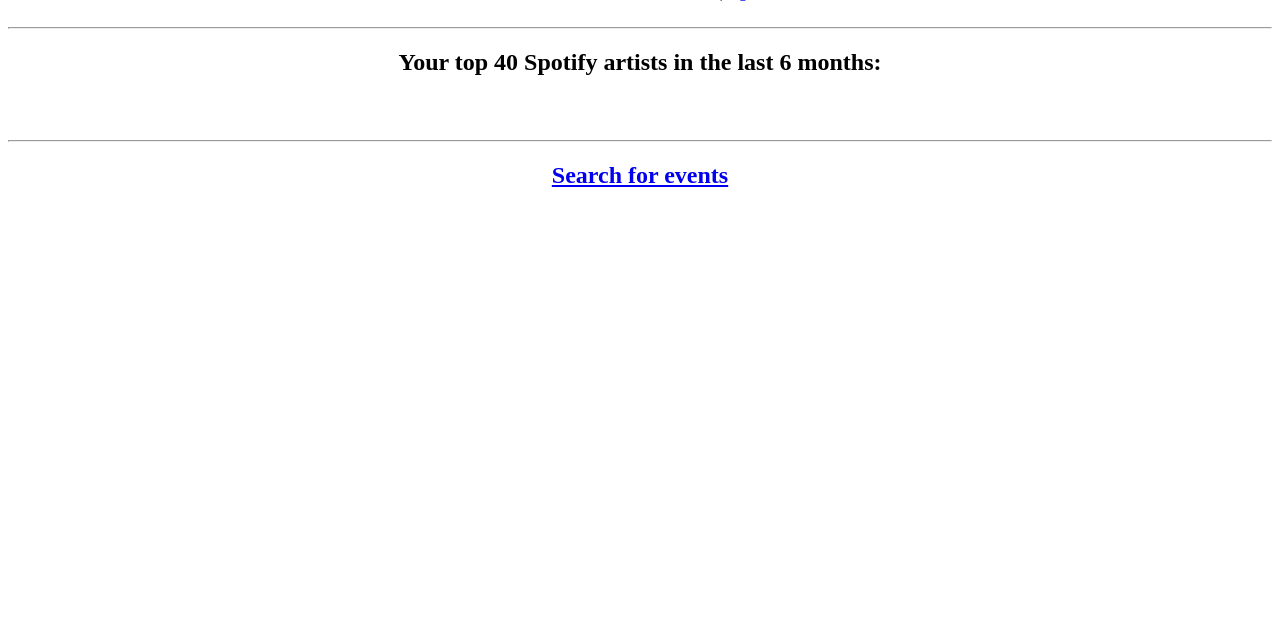
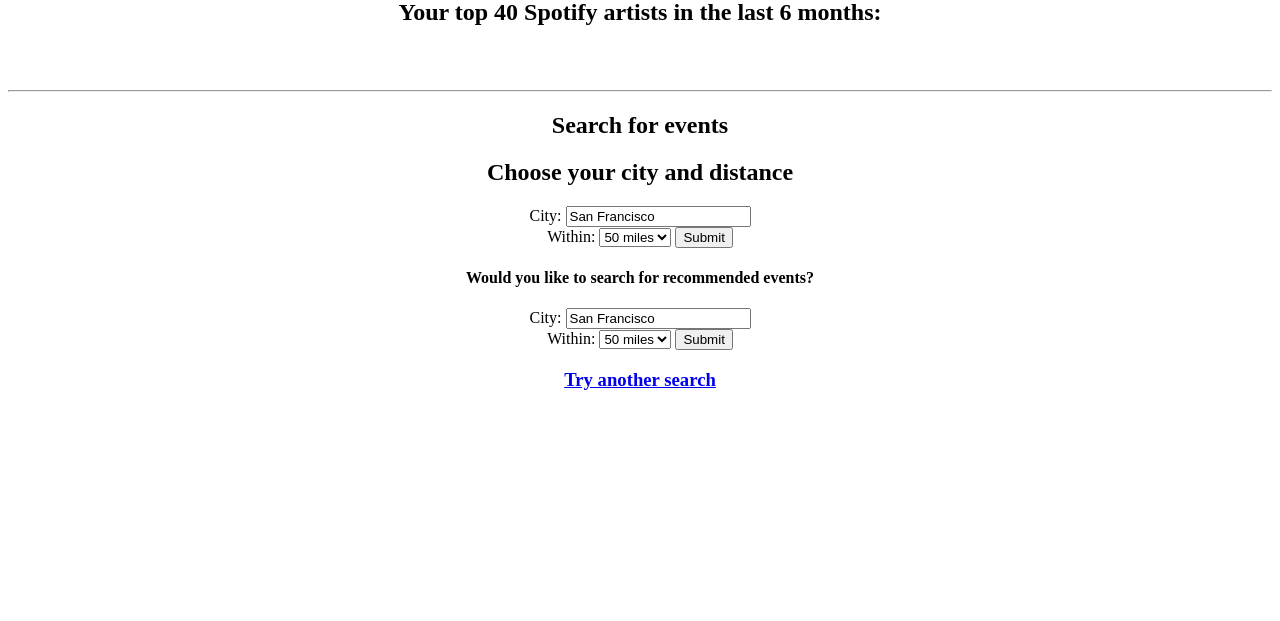
Before and after one commit to cckl/Eventify, a Flask app: template templates/top-40.html in a window 1280 px wide. Shown: the part 179-800 px from the top of the page. Run offline with Flask 2, Linux system fonts and the light colour scheme; the template is opened without the code that fills it, so the values that code supplies are empty.

Commit message:
Move event search to top 40 artists page

```diff
--- a/templates/top-40.html
+++ b/templates/top-40.html
@@ -6,9 +6,9 @@
 
 <div class="header">
   {% if user['images'] %}
-    <img src="{{ user['images'][0]['url'] }}" alt="image for user['display_name']" style="border-radius: 50%; height: 150px; width: 150px">
+    <img src="{{ user['images'][0]['url'] }}" alt="image for user['display_name']" style="border-radius: 50%; height: 100px; width: 100px">
   {% else %}
-    <img src="https://eventify.sfo2.digitaloceanspaces.com/blush.jpg" alt="Default display image" style="border-radius: 50%; height: 150px; width: 150px">
+    <img src="https://eventify.sfo2.digitaloceanspaces.com/blush.jpg" alt="Default display image" style="border-radius: 50%; height: 100px; width: 100x">
   {% endif %}
   Hello, <a href="{{ user['external_urls']['spotify'] }}" target="_blank">{{ user['display_name']}}</a>! |
   <a href="/logout">logout</a>
@@ -22,7 +22,7 @@
   <!-- unpack artist data -->
   {% for index, artist, url, img, id in artists %}
   <div style="display: inline-block; ">
-    <span><img src="{{ img }}" style="padding: 0.5em 1em 0 1em; border-radius: 50%; height: 100px; width: 100px" alt="Spotify profile image of {{ artist }}"></span>
+    <span><img src="{{ img }}" style="padding: 0.5em 1em 0 1em; border-radius: 50%; height: 80px; width: 80px" alt="Spotify profile image of {{ artist }}"></span>
     <br>
     <span>{{ index }}. <a href="{{ url}}" target="_blank">{{ artist }}</a></span>
   </div>
@@ -33,9 +33,53 @@
 <hr>
 
 <div>
-  <h2><a href="/event-search">Search for events</a></h2>
+  <h2>Search for events</h2>
+  <div id="search-area">
+    <h2>Choose your city and distance</h2>
+    <form id="event-search">
+      City:
+        <input type="text" name="city" id="city" value="San Francisco">
+        <br>
+      Within:
+        <select name="distance" id="distance">
+          <option value="5mi">5 miles</option>
+          <option value="10mi">10 miles</option>
+          <option value="25mi">25 miles</option>
+          <option selected value="50mi">50 miles</option>
+        </select>
+      <input type="submit">
+    </form>
+  </div>
+
+  <div id="loading" style="display:none"><h4>l o a d i n g... ~( *￣▽￣)σ </h4></div>
+  <div id="loading2" style="display:none"><h4>〜(￣▽￣〜)(〜￣▽￣)〜</h4></div>
+
+  <div id="event-results"></div>
+
+  <div id="none-found" style="display:none">
+    <h4>Sorry, no events near you were found :(</h4>
+  </div>
+
+  <div id="search-area2">
+    <h4>Would you like to search for recommended events?</h4>
+    <form id="recommended-events">
+      City:
+        <input type="text" name="city" id="city" value="San Francisco">
+        <br>
+      Within:
+        <select name="distance" id="distance">
+          <option value="5mi">5 miles</option>
+          <option value="10mi">10 miles</option>
+          <option value="25mi">25 miles</option>
+          <option selected value="50mi">50 miles</option>
+        </select>
+      <input type="submit">
+    </form>
+  </div>
+  <div id="recommended"></div>
 </div>
 
+<h3 id="search-again"><a href="#">Try another search</a></h3>
 
 
 {% endblock %}
```
Also changed, not shown: static/scripts.js (+16 -20 lines).
